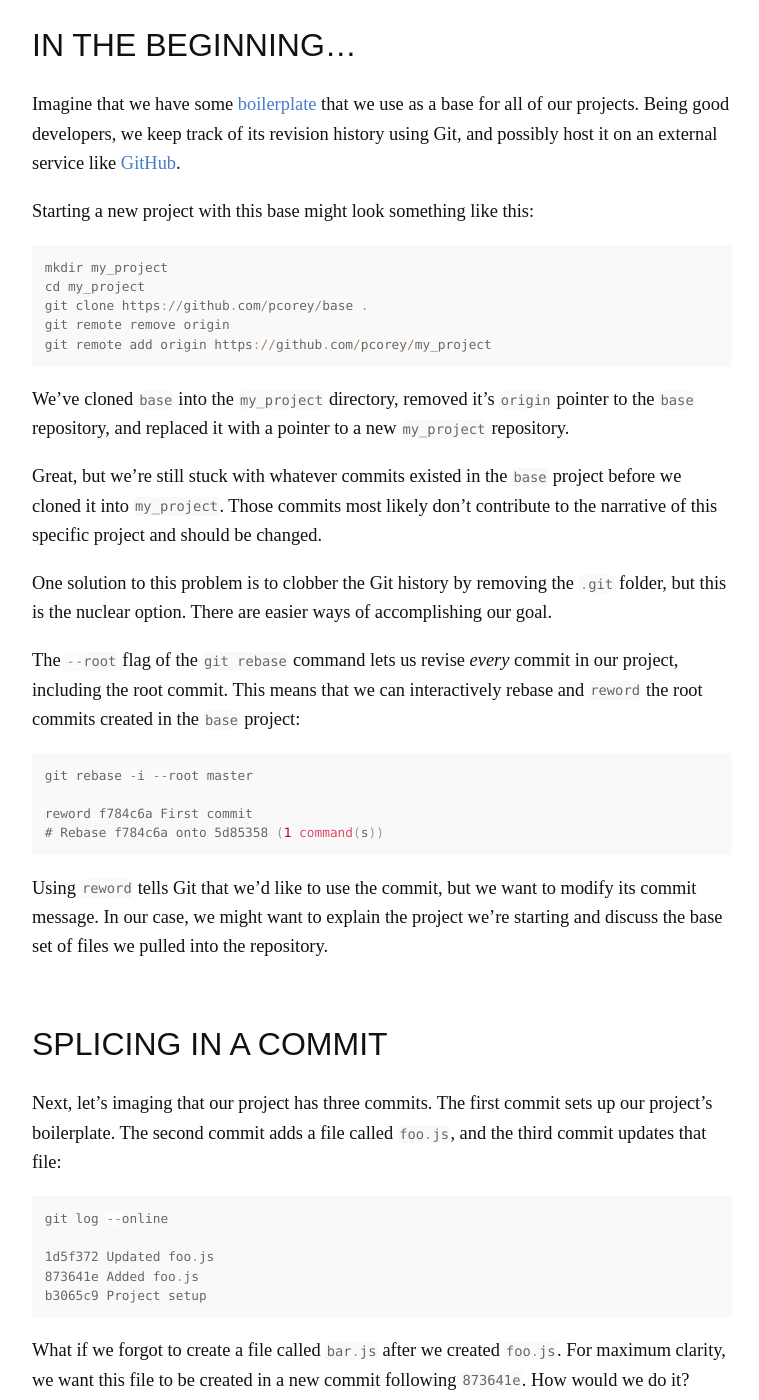
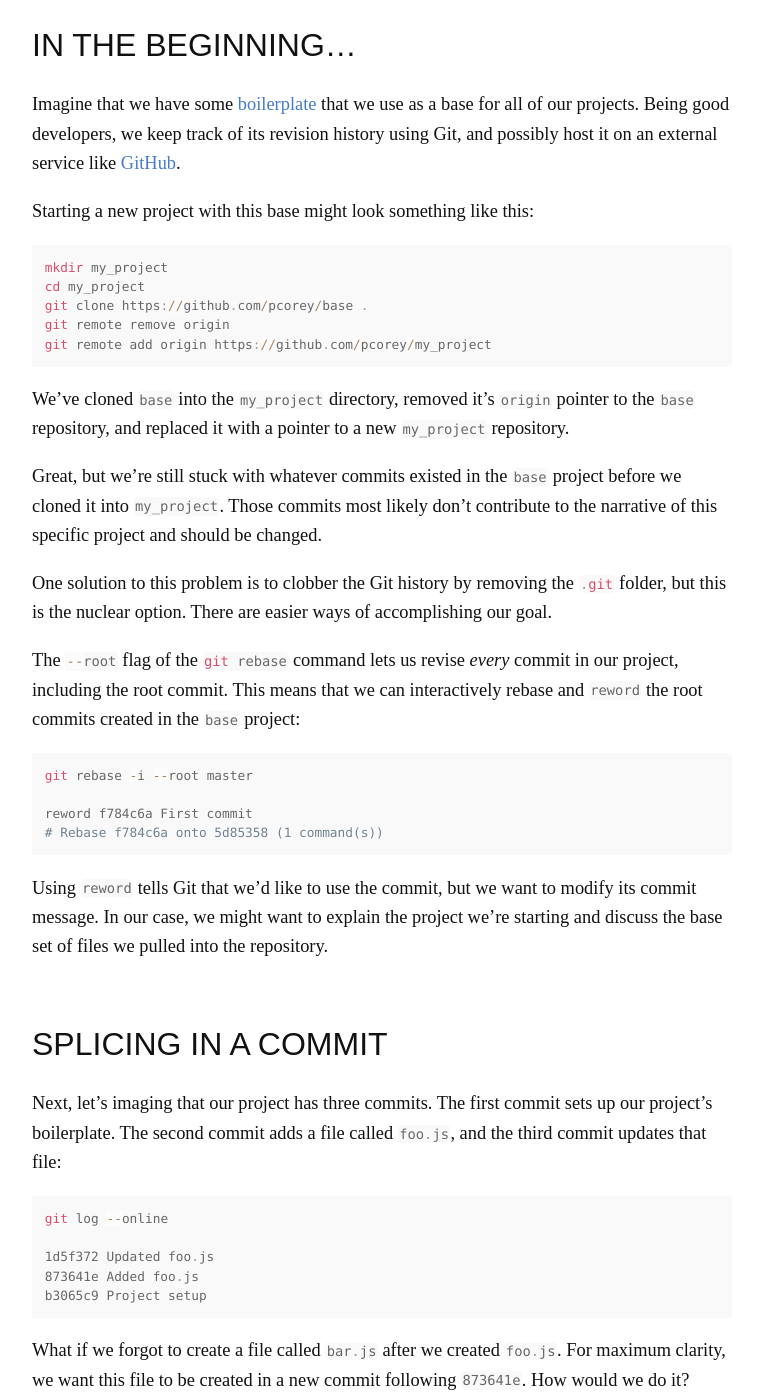
Before and after one commit to pcorey/pcorey.github.io, a Jekyll site: the page built from _posts/2016-09-12-rewriting-history.markdown, in a window 1280 px wide and 1400 px high, scrolled down 1219 px. Shown: the whole window, without its empty margins (258-1017 px from the left). Built offline with Jekyll 4.4.1, drawn with Linux system fonts in a browser that asks for light colours; nearby versions of some CDN libraries; some of the changed text lies outside the part shown.

Commit message:
Rewriting history

```diff
--- a/_posts/2016-09-12-rewriting-history.markdown
+++ b/_posts/2016-09-12-rewriting-history.markdown
@@ -9,7 +9,7 @@ If you’ve been following our blog, you’ll notice that we’ve been writing l
 
 The goal of a literate commit style post is to break down each [Git](https://git-scm.com/) commit into a readable, clear explanation of the code change. The idea is that this chronological narrative helps tell the story of how a piece of software came into being.
 
-Combined with tools like [`git blame`{:.language-javascript}](https://git-scm.com/docs/git-blame) and [`git log`{:.language-javascript}](https://git-scm.com/docs/git-log) you can even generate detailed histories for small, focused sections of the codebase.
+Combined with tools like [`git blame`{:.language-bash}](https://git-scm.com/docs/git-blame) and [`git log`{:.language-bash}](https://git-scm.com/docs/git-log) you can even generate detailed histories for small, focused sections of the codebase.
 
 But sometimes generating repositories with this level of historical narrative requires something that most Git users warn against: rewriting history.
 
@@ -29,7 +29,7 @@ Imagine that we have some [boilerplate](https://github.com/pcorey/base) that we
 
 Starting a new project with this base might look something like this:
 
-<pre class='language-javascript'><code class='language-javascript'>
+<pre class='language-bash'><code class='language-bash'>
 mkdir my_project
 cd my_project
 git clone https://github.com/pcorey/base .
@@ -37,28 +37,28 @@ git remote remove origin
 git remote add origin https://github.com/pcorey/my_project
 </code></pre>
 
-We’ve cloned `base`{:.language-javascript} into the `my_project`{:.language-javascript} directory, removed it’s `origin`{:.language-javascript} pointer to the `base`{:.language-javascript} repository, and replaced it with a pointer to a new `my_project`{:.language-javascript} repository.
+We’ve cloned `base`{:.language-bash} into the `my_project`{:.language-bash} directory, removed it’s `origin`{:.language-bash} pointer to the `base`{:.language-bash} repository, and replaced it with a pointer to a new `my_project`{:.language-bash} repository.
 
-Great, but we’re still stuck with whatever commits existed in the `base`{:.language-javascript} project before we cloned it into `my_project`{:.language-javascript}. Those commits most likely don’t contribute to the narrative of this specific project and should be changed.
+Great, but we’re still stuck with whatever commits existed in the `base`{:.language-bash} project before we cloned it into `my_project`{:.language-bash}. Those commits most likely don’t contribute to the narrative of this specific project and should be changed.
 
-One solution to this problem is to clobber the Git history by removing the `.git`{:.language-javascript} folder, but this is the nuclear option. There are easier ways of accomplishing our goal.
+One solution to this problem is to clobber the Git history by removing the `.git`{:.language-bash} folder, but this is the nuclear option. There are easier ways of accomplishing our goal.
 
-The `--root`{:.language-javascript} flag of the [`git rebase`{:.language-javascript}](https://git-scm.com/docs/git-rebase) command lets us revise _every_ commit in our project, including the root commit. This means that we can interactively rebase and `reword`{:.language-javascript} the root commits created in the `base`{:.language-javascript} project:
+The `--root`{:.language-bash} flag of the [`git rebase`{:.language-bash}](https://git-scm.com/docs/git-rebase) command lets us revise _every_ commit in our project, including the root commit. This means that we can interactively rebase and `reword`{:.language-bash} the root commits created in the `base`{:.language-bash} project:
 
-<pre class='language-javascript'><code class='language-javascript'>
+<pre class='language-bash'><code class='language-bash'>
 git rebase -i --root master
 
 reword f784c6a First commit
 # Rebase f784c6a onto 5d85358 (1 command(s))
 </code></pre>
 
-Using `reword`{:.language-javascript} tells Git that we’d like to use the commit, but we want to modify its commit message. In our case, we might want to explain the project we’re starting and discuss the base set of files we pulled into the repository.
+Using `reword`{:.language-bash} tells Git that we’d like to use the commit, but we want to modify its commit message. In our case, we might want to explain the project we’re starting and discuss the base set of files we pulled into the repository.
 
 ## Splicing in a Commit
 
-Next, let’s imaging that our project has three commits. The first commit sets up our project’s boilerplate. The second commit adds a file called `foo.js`{:.language-javascript}, and the third commit updates that file:
+Next, let’s imaging that our project has three commits. The first commit sets up our project’s boilerplate. The second commit adds a file called `foo.js`{:.language-bash}, and the third commit updates that file:
 
-<pre class='language-javascript'><code class='language-javascript'>
+<pre class='language-bash'><code class='language-bash'>
 git log --online
 
 1d5f372 Updated foo.js
@@ -66,11 +66,11 @@ git log --online
 b3065c9 Project setup
 </code></pre>
 
-What if we forgot to create a file called `bar.js`{:.language-javascript} after we created `foo.js`{:.language-javascript}. For maximum clarity, we want this file to be created in a new commit following `873641e`{:.language-javascript}. How would we do it?
+What if we forgot to create a file called `bar.js`{:.language-bash} after we created `foo.js`{:.language-bash}. For maximum clarity, we want this file to be created in a new commit following `873641e`{:.language-bash}. How would we do it?
 
-Once again, interactive rebase comes to the rescue. While doing a root rebase, we can mark `873641e`{:.language-javascript} as needing editing:
+Once again, interactive rebase comes to the rescue. While doing a root rebase, we can mark `873641e`{:.language-bash} as needing editing:
 
-<pre class='language-javascript'><code class='language-javascript'>
+<pre class='language-bash'><code class='language-bash'>
 git rebase -i --root master
 
 pick b3065c9 Project setup
@@ -78,26 +78,26 @@ edit 873641e Added foo.js
 pick 1d5f372 Updated foo.js
 </code></pre>
 
-After rebasing, our Git `HEAD`{:.language-javascript} will point to `873641e`{:.language-javascript}. Our git log looks like this:
+After rebasing, our Git `HEAD`{:.language-bash} will point to `873641e`{:.language-bash}. Our git log looks like this:
 
-<pre class='language-javascript'><code class='language-javascript'>
+<pre class='language-bash'><code class='language-bash'>
 git log --online
 
 1d5f372 Updated foo.js
 873641e Added foo.js
 </code></pre>
 
-We can now add `bar.js`{:.language-javascript} and commit the change:
+We can now add `bar.js`{:.language-bash} and commit the change:
 
-<pre class='language-javascript'><code class='language-javascript'>
+<pre class='language-bash'><code class='language-bash'>
 touch bar.js
 git add bar.js
 git commit -am "Added bar.js"
 </code></pre>
 
-Reviewing our log, we’ll see a new commit following `873641e`{:.language-javascript}:
+Reviewing our log, we’ll see a new commit following `873641e`{:.language-bash}:
 
-<pre class='language-javascript'><code class='language-javascript'>
+<pre class='language-bash'><code class='language-bash'>
 git log --online
 
 58f31fd Added bar.js
@@ -107,7 +107,7 @@ git log --online
 
 Everything looks good. Now we can continue our rebase and check out our final revision history:
 
-<pre class='language-javascript'><code class='language-javascript'>
+<pre class='language-bash'><code class='language-bash'>
 git rebase --continue
 git log --oneline
 
@@ -125,7 +125,7 @@ What if we notice a typo in our project that was introduced by our boilerplate?
 
 Once again, we’ll harness the power of our interactive root rebase!
 
-<pre class='language-javascript'><code class='language-javascript'>
+<pre class='language-bash'><code class='language-bash'>
 git rebase -i --root master
 
 edit b3065c9 Project setup
@@ -133,19 +133,19 @@ pick 873641e Added foo.js
 pick 1d5f372 Updated foo.js
 </code></pre>
 
-After starting the rebase, our `HEAD`{:.language-javascript} will point to the first commit, `b3065c9`{:.language-javascript}. From there, we can fix our typo, and then amend the commit:
+After starting the rebase, our `HEAD`{:.language-bash} will point to the first commit, `b3065c9`{:.language-bash}. From there, we can fix our typo, and then amend the commit:
 
-<pre class='language-javascript'><code class='language-javascript'>
+<pre class='language-bash'><code class='language-bash'>
 vim README.md
 git add README.md
 git commit --amend
 </code></pre>
 
-Our `HEAD`{:.language-javascript} is still pointing to the first commit, but now our fixed typo is included in the set of changes!
+Our `HEAD`{:.language-bash} is still pointing to the first commit, but now our fixed typo is included in the set of changes!
 
 We can continue our rebase and go about our business, pretending that the typo never existed.
 
-<pre class='language-javascript'><code class='language-javascript'>
+<pre class='language-bash'><code class='language-bash'>
 git rebase --continue
 </code></pre>
 
@@ -153,9 +153,9 @@ git rebase --continue
 
 Remember young Time Lord, with great power comes great responsibility.
 
-Tampering with revision history can lead to serious losses for your project if done incorrectly. It’s recommended that you practice any changes you plan to make in another branch before attempting them in `master`{:.language-javascript}. Another fallback is to reset hard to `origin/master`{:.language-javascript} if all goes wrong:
+Tampering with revision history can lead to serious losses for your project if done incorrectly. It’s recommended that you practice any changes you plan to make in another branch before attempting them in `master`{:.language-bash}. Another fallback is to reset hard to `origin/master`{:.language-bash} if all goes wrong:
 
-<pre class='language-javascript'><code class='language-javascript'>
+<pre class='language-bash'><code class='language-bash'>
 git reset --hard origin/master
 </code></pre>
 
```
